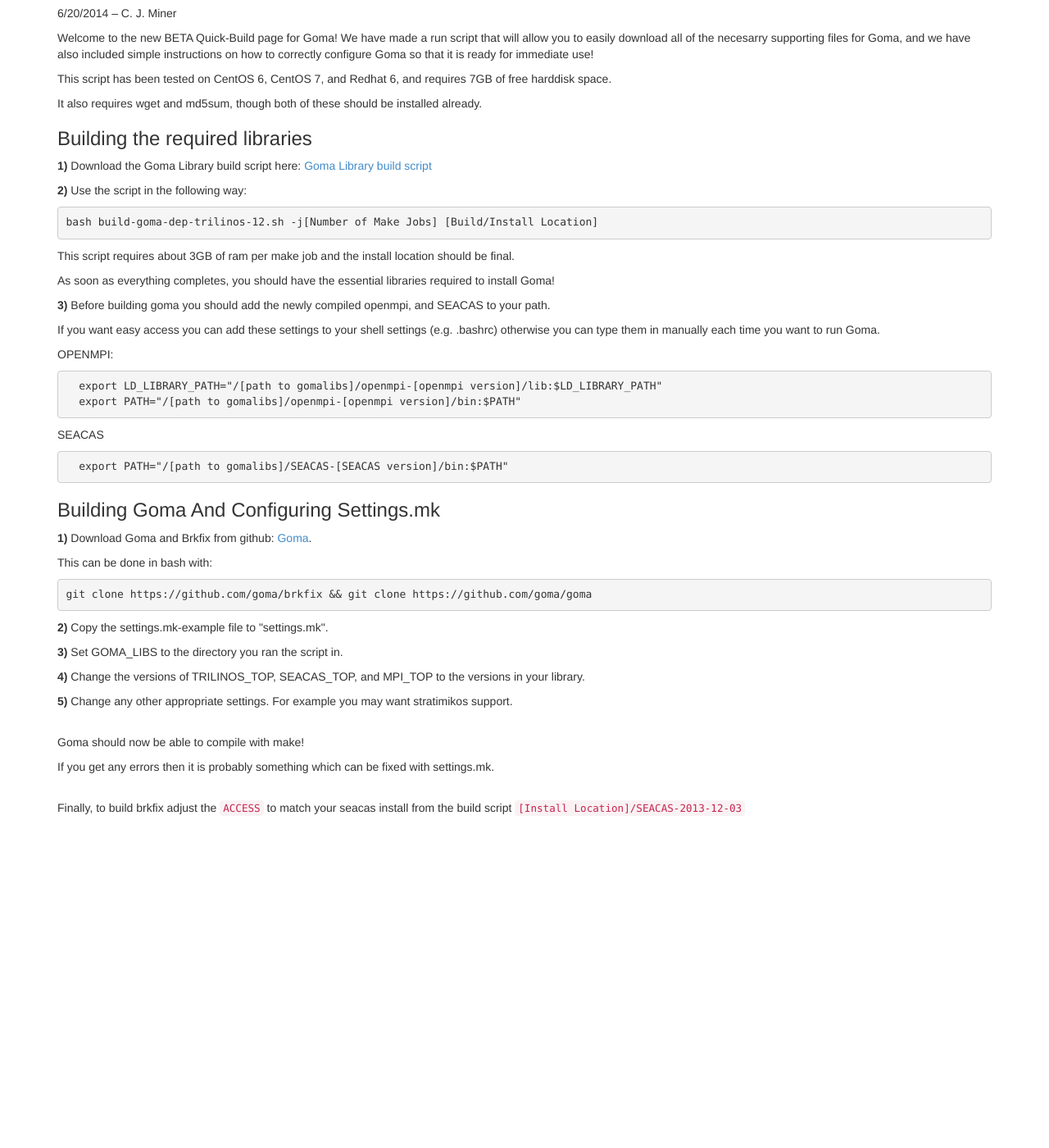
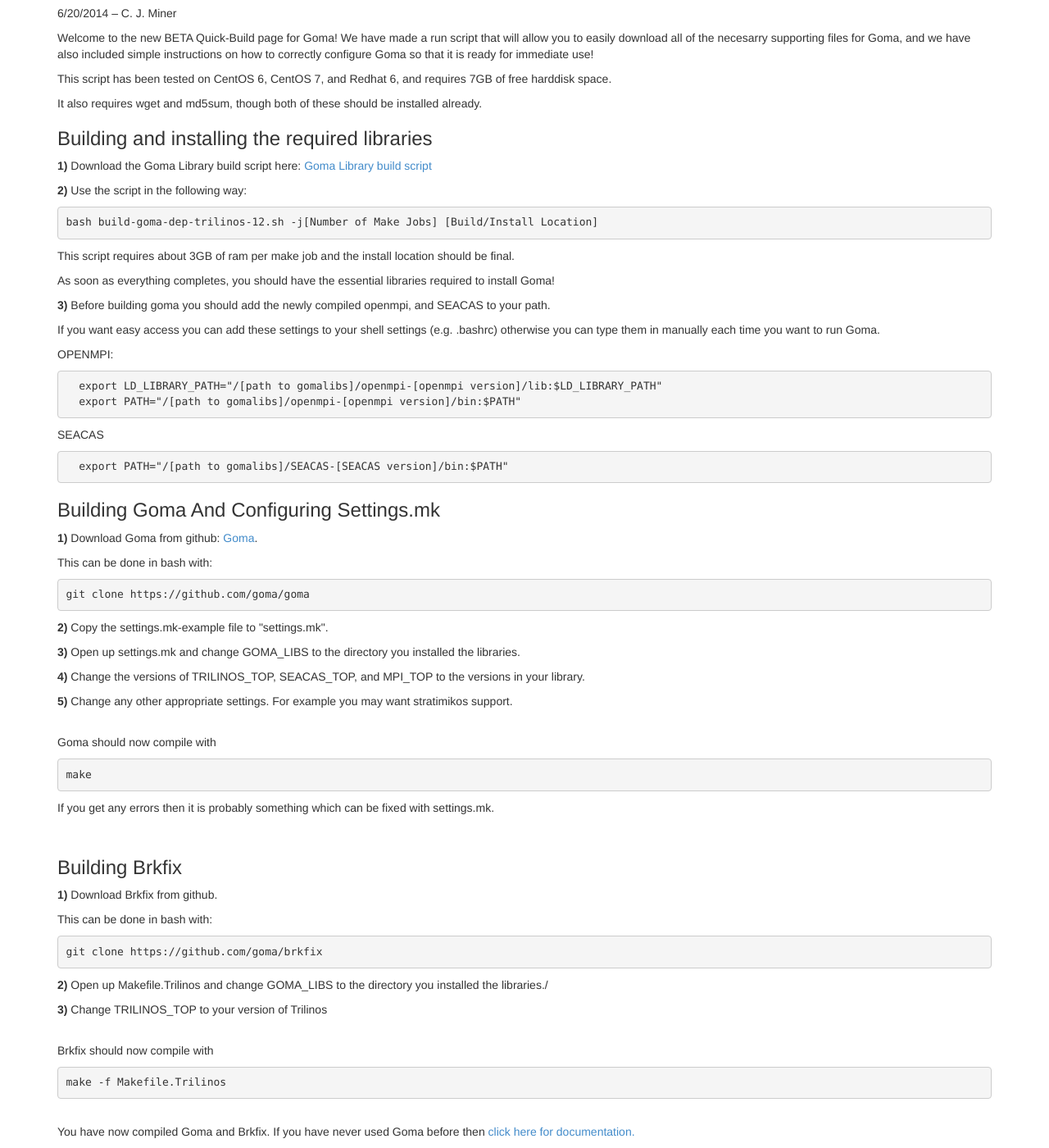
Before and after one commit to goma/goma.github.io, a Jekyll site: the page built from build-script.html, in a window 1280 px wide and 1400 px high, scrolled down 135 px. Shown: the whole window at 82% size. Built offline with Jekyll 4.4.1, drawn with Linux system fonts in a browser that asks for light colours; nearby versions of some CDN libraries; Markdown is read by kramdown in place of the engine named in the settings; before the commit the page ends 1140 px from its top, so only the background shows below that.

Commit message:
Expanded on the last line to describe how to build Brkfix with Trilinos.

```diff
--- a/build-script.html
+++ b/build-script.html
@@ -11,7 +11,7 @@
 <p>This script has been tested on CentOS 6, CentOS 7, and Redhat 6, and requires 7GB of free harddisk space.</p>
 <p>It also requires wget and md5sum, though both of these should be installed already.</p>
 
-<h3>Building the required libraries</h3>
+<h3>Building and installing the required libraries</h3>
 <p><b>1)</b> Download the Goma Library build script here: <a href="https://raw.githubusercontent.com/goma/goma/master/scripts/build-goma-dep-trilinos-12.sh">Goma Library build script</a></p>
 <p><b>2)</b> Use the script in the following way: </p>
 <pre>bash build-goma-dep-trilinos-12.sh -j[Number of Make Jobs] [Build/Install Location]</pre>
@@ -34,18 +34,27 @@
 </pre>
 
 <h3>Building Goma And Configuring Settings.mk</h3>
-<p><b>1)</b> Download Goma and Brkfix from github: <a href="https://github.com/goma">Goma</a>.</p>
+<p><b>1)</b> Download Goma from github: <a href="https://github.com/goma">Goma</a>.</p>
 <p>This can be done in bash with:</p>
-<pre>git clone https://github.com/goma/brkfix && git clone https://github.com/goma/goma</pre>
+<pre>git clone https://github.com/goma/goma</pre>
 <p><b>2)</b> Copy the settings.mk-example file to "settings.mk".</p>
-<p><b>3)</b> Set GOMA_LIBS to the directory you ran the script in.</p>
+<p><b>3)</b> Open up settings.mk and change GOMA_LIBS to the directory you installed the libraries.</p>
 <p><b>4)</b> Change the versions of TRILINOS_TOP, SEACAS_TOP, and MPI_TOP to the versions in your library.</p>
 <p><b>5)</b> Change any other appropriate settings. For example you may want stratimikos support.</p>
 
 <br>
-<p>Goma should now be able to compile with make!</p>
+<p>Goma should now compile with <pre>make</pre></p>
 
 <p>If you get any errors then it is probably something which can be fixed with settings.mk.</p>
 
 <br>
-<p>Finally, to build brkfix adjust the <code>ACCESS</code> to match your seacas install from the build script <code>[Install Location]/SEACAS-2013-12-03</code></p>
+<h3>Building Brkfix</h3>
+<p><b>1)</b> Download Brkfix from github.</p>
+<p>This can be done in bash with:</p>
+<pre>git clone https://github.com/goma/brkfix</pre>
+<p><b>2)</b> Open up Makefile.Trilinos and change GOMA_LIBS to the directory you installed the libraries./</p>
+<p><b>3)</b> Change TRILINOS_TOP to your version of Trilinos</p>
+<br>
+<p>Brkfix should now compile with <pre>make -f Makefile.Trilinos</pre></p>
+<br>
+<p>You have now compiled Goma and Brkfix. If you have never used Goma before then <a href="http://goma.github.io/documentation.html">click here for documentation.</a></p>
```
